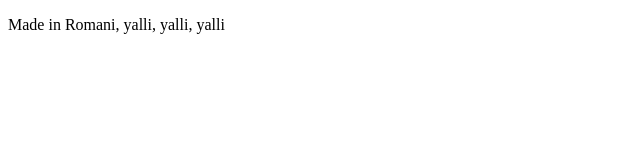
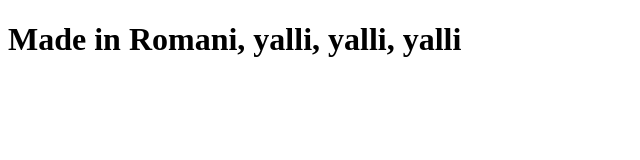
Before and after one commit to arnavsukhija/webpage, a plain HTML site: page index.html in a window 1280 px wide. Shown: the whole page, without its empty margins (0-640 px from the left). Drawn offline with Linux system fonts and the light colour scheme.

Commit message:
changed header style

```diff
--- a/index.html
+++ b/index.html
@@ -5,6 +5,6 @@
 		<title> This is the home page </title>
 	</head>
 	<body>
-		<p> Made in Romani, yalli, yalli, yalli </p>
+		<h1> Made in Romani, yalli, yalli, yalli </h1>
 	</body>
 </html>
```
